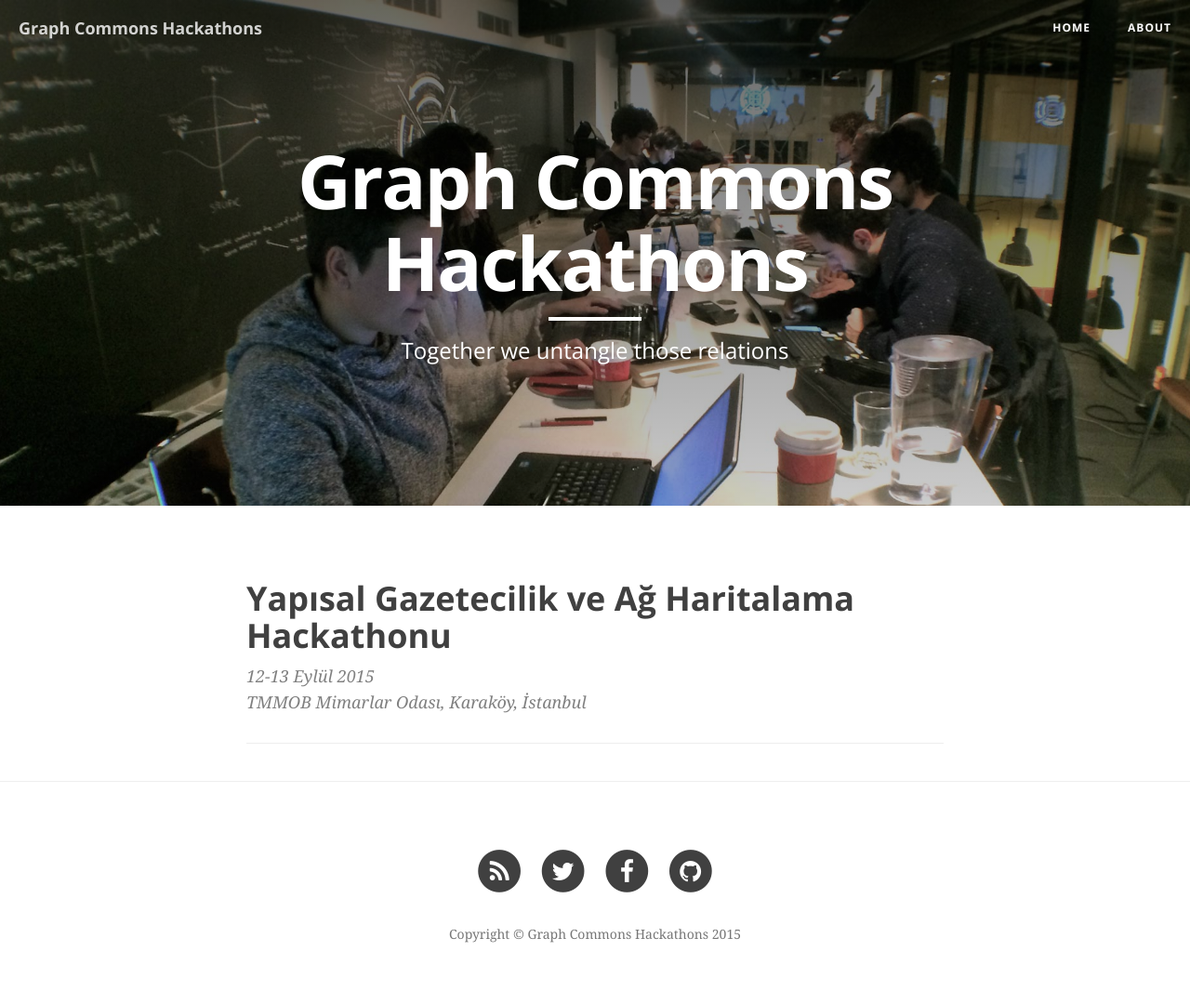
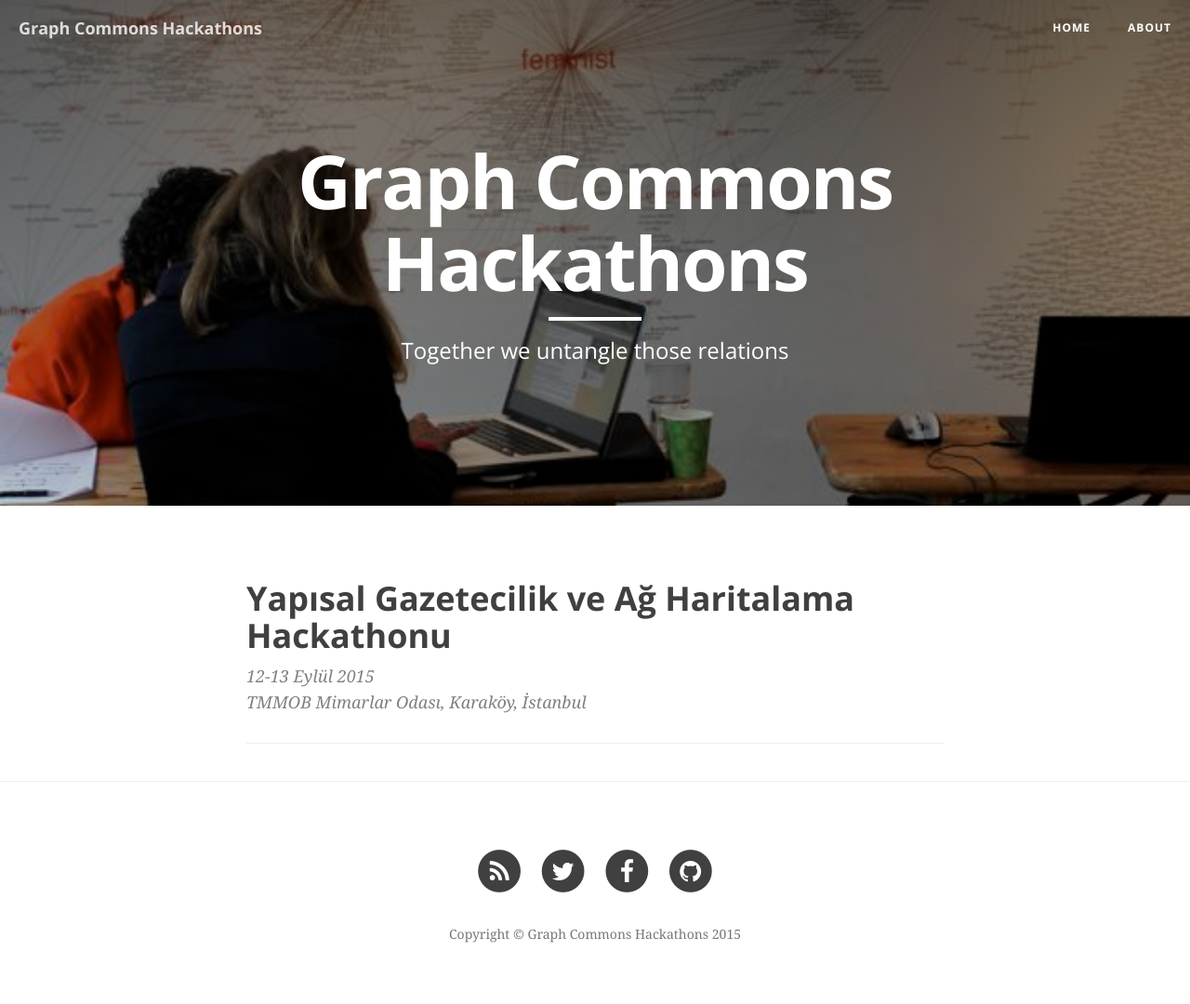
Before and after one commit to graphcommons/hackathons, a Jekyll site: the page built from index.html, in a window 1280 px wide. Shown: the whole page at 93% size. Built offline with Jekyll 4.4.1, drawn with Linux system fonts in a browser that asks for light colours; nearby versions of some CDN libraries; the list of posts is cut into pages by our own code.

Commit message:
cover updated

```diff
--- a/_config.yml
+++ b/_config.yml
@@ -1,6 +1,6 @@
 # Site settings
 title: Graph Commons Hackathons
-header-img: img/home-cover.jpg
+header-img: img/home-cover-2.jpg
 email: contact@graphcommons.com
 description: Together we untangle those relations
 baseurl: "/hackathons"
```
Also changed, not shown: img/home-cover-2.jpg (added).
